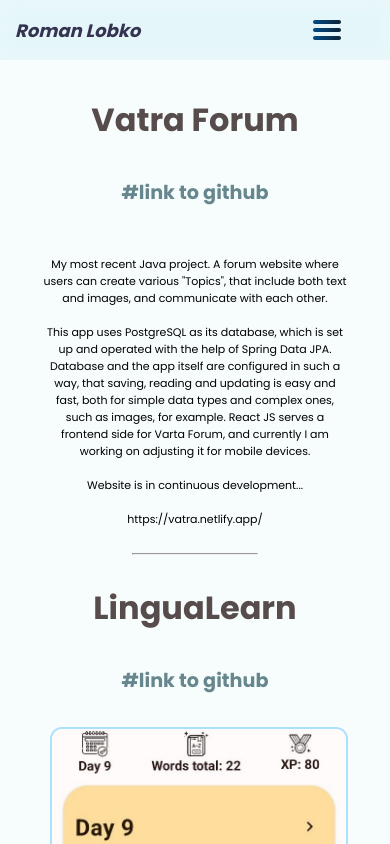
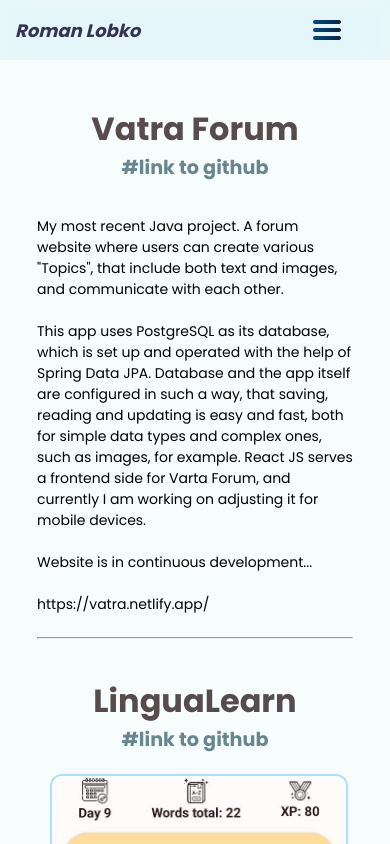
Before and after one commit to RomanLobko231/my-portfolio-webpage, a React (Create React App) app: page /personal-projects in a window 390 px wide. Shown: the top 844 px of the page. Built offline with nearby package versions, Linux system fonts and the light colour scheme.

Commit message:
minor ui adjustments

```diff
--- a/public/index.html
+++ b/public/index.html
@@ -3,7 +3,7 @@
   <head>
     <meta charset="utf-8" />
     <meta name="viewport" content="width=device-width, initial-scale=1" />
-    <title>Roman Lobko Website</title>
+    <title>Roman Lobko Portoflio Website</title>
   </head>
   <body>
     <noscript>You need to enable JavaScript to run this app.</noscript>
--- a/src/App.css
+++ b/src/App.css
@@ -15,7 +15,8 @@ body {
   height: 100%;
 }
 
-.navElements {}
+.navElements {
+}
 
 .navElements ul {
   display: flex;
@@ -44,9 +45,8 @@ body {
   display: none;
 }
 
-
 .navElements ul li a.active::after {
-  content: '';
+  content: "";
   position: absolute;
   bottom: -4px;
   left: 0;
@@ -98,7 +98,7 @@ body {
   flex-direction: column;
 }
 
-.about__page{
+.about__page {
   width: 100%;
   margin-top: 60px;
   margin-bottom: 25px;
@@ -106,7 +106,6 @@ body {
   justify-content: center;
   align-items: center;
 }
-
 
 .scroll-down {
   bottom: 70px;
@@ -117,30 +116,53 @@ body {
   text-decoration: none;
   width: 30px;
   height: 30px;
-  border-bottom: 2px solid #322E30;
-  border-right: 2px solid #322E30;
+  border-bottom: 2px solid #322e30;
+  border-right: 2px solid #322e30;
   -webkit-transform: translate(-50%, 0%) rotate(45deg);
   -moz-transform: translate(-50%, 0%) rotate(45deg);
   transform: translate(-50%, 0%) rotate(45deg);
   -webkit-animation: fade_move_down 3s ease-in-out infinite;
-  -moz-animation:    fade_move_down 3s ease-in-out infinite;
-  animation:         fade_move_down 3s ease-in-out infinite;
+  -moz-animation: fade_move_down 3s ease-in-out infinite;
+  animation: fade_move_down 3s ease-in-out infinite;
 }
-
 
 /*animated scroll arrow animation*/
 @-webkit-keyframes fade_move_down {
-  0%   { -webkit-transform:translate(0,-10px) rotate(45deg); opacity: 0;  }
-  50%  { opacity: 1;  }
-  100% { -webkit-transform:translate(0,10px) rotate(45deg); opacity: 0; }
+  0% {
+    -webkit-transform: translate(0, -10px) rotate(45deg);
+    opacity: 0;
+  }
+  50% {
+    opacity: 1;
+  }
+  100% {
+    -webkit-transform: translate(0, 10px) rotate(45deg);
+    opacity: 0;
+  }
 }
 @-moz-keyframes fade_move_down {
-  0%   { -moz-transform:translate(0,-10px) rotate(45deg); opacity: 0;  }
-  50%  { opacity: 1;  }
-  100% { -moz-transform:translate(0,10px) rotate(45deg); opacity: 0; }
+  0% {
+    -moz-transform: translate(0, -10px) rotate(45deg);
+    opacity: 0;
+  }
+  50% {
+    opacity: 1;
+  }
+  100% {
+    -moz-transform: translate(0, 10px) rotate(45deg);
+    opacity: 0;
+  }
 }
 @keyframes fade_move_down {
-  0%   { transform:translate(0,-10px) rotate(45deg); opacity: 0;  }
-  50%  { opacity: 1;  }
-  100% { transform:translate(0,10px) rotate(45deg); opacity: 0; }
+  0% {
+    transform: translate(0, -10px) rotate(45deg);
+    opacity: 0;
+  }
+  50% {
+    opacity: 1;
+  }
+  100% {
+    transform: translate(0, 10px) rotate(45deg);
+    opacity: 0;
+  }
 }
--- a/src/components/UI/blogConstruction/Construction.module.css
+++ /dev/null
@@ -1,9 +0,0 @@
-.container{
-    display: 'flex';
-    height: '100%';
-    width: '100%';
-    justify-content: 'center';
-    align-items: 'center';
-    flex-direction: 'column';
-    padding: 24px;
-}
--- a/src/components/UI/greetings/GreetingsComponent.module.css
+++ b/src/components/UI/greetings/GreetingsComponent.module.css
@@ -29,20 +29,19 @@
   color: #2f234f;
 }
 
-.body__text{
-    font-size: 17px;
+.body__text {
+  font-size: 20px;
   color: #786362;
+  font-weight: 600;
 }
 
-.end__text{
+.end__text {
   font-size: 23px;
-    color: #5A7179;
+  color: #5a7179;
+  font-weight: 600;
 }
 
-
-
 @media (max-width: 1050px) {
-
   .container {
     display: flex;
     flex-direction: column;
@@ -66,18 +65,16 @@
     max-width: 175px;
   }
 
-
-    .body__text{
+  .body__text {
     font-size: 13px;
     color: #786362;
   }
 
-    .end__text{
+  .end__text {
     margin-top: 10%;
     font-size: 20px;
-        color: #5A7179;
+    color: #5a7179;
     text-align: center;
-
   }
 
   .title__text {
@@ -85,5 +82,4 @@
     color: #2f234f;
     text-align: center;
   }
-
 }
--- a/src/components/UI/projectItem/Project.jsx
+++ b/src/components/UI/projectItem/Project.jsx
@@ -1,16 +1,30 @@
 import Carousel from "../carousel/Carousel";
-import cl from "./Project.module.css"
+import cl from "./Project.module.css";
 
-const Project = ({project}) => {
-
+const Project = ({ project }) => {
   return (
     <div className={cl.container}>
       <div className={cl.project__title}>
-                <h1 style={{color: '#574c4c'}}>{project.name}</h1>
-                {project.link !== '' && <a target='_blank' rel='noopener noreferrer' href={project.link}>#link to github</a>}
+        <h1
+          style={{ color: "#574c4c", marginBottom: "0px", marginTop: "30px" }}
+        >
+          {project.name}
+        </h1>
+        {project.link !== "" && (
+          <a
+            target="_blank"
+            style={{ margin: "0px" }}
+            rel="noopener noreferrer"
+            href={project.link}
+          >
+            #link to github
+          </a>
+        )}
       </div>
       {project.src && <Carousel images={project.src} />}
-                <p style={{whiteSpace: 'pre-line'}}className={cl.project__description}>{project.description}</p>
+      <p style={{ whiteSpace: "pre-line" }} className={cl.project__description}>
+        {project.description}
+      </p>
     </div>
   );
 };
--- a/src/components/UI/projectItem/Project.module.css
+++ b/src/components/UI/projectItem/Project.module.css
@@ -5,7 +5,6 @@
   gap: 20px;
   width: 80vw;
   max-width: 2000px;
-
 }
 
 .project__title {
@@ -15,7 +14,7 @@
   justify-content: center;
   flex-wrap: wrap;
   align-items: center;
-    gap: 16px
+  gap: 16px;
 }
 
 .project__description {
@@ -23,8 +22,8 @@
   font-size: larger;
 }
 
-@media (max-width: 1050px){
-    .project__title{
+@media (max-width: 1050px) {
+  .project__title {
     width: 90%;
     display: flex;
     flex-direction: column;
@@ -35,9 +34,8 @@
 
   .project__description {
     width: 90%;
-        padding: 6px;
-        font-size: 11px;
-        text-align: center;
+    font-size: 14px;
+    text-align: start;
   }
 
   .container {
--- a/src/components/UI/projectItem/ProjectWithLine.jsx
+++ b/src/components/UI/projectItem/ProjectWithLine.jsx
@@ -1,11 +1,11 @@
 import Project from "./Project";
-import cl from './ProjectWithLine.module.css'
-const ProjectWithLine = ({project, projects, index}) => {
+import cl from "./ProjectWithLine.module.css";
+const ProjectWithLine = ({ project, projects, index }) => {
   return (
     <div className={cl.container}>
-           <Project project={project}/>
-           <hr style={{width: '40%'}}/>
-        </div>
+      <Project project={project} />
+      <hr className={cl.divider} />
+    </div>
   );
 };
 
--- a/src/components/UI/projectItem/ProjectWithLine.module.css
+++ b/src/components/UI/projectItem/ProjectWithLine.module.css
@@ -1,8 +1,17 @@
 .container {
-    display: flex;
-    justify-content: center;
-    flex-direction: column;
-    align-items: center;
+  display: flex;
+  justify-content: center;
+  flex-direction: column;
+  align-items: center;
+  width: 90%;
+}
 
-    width: 90%;
+.divider {
+  width: 67%;
 }
+
+@media (max-width: 700px) {
+  .divider {
+    width: 100%;
+  }
+}
--- a/src/components/pages/Projects.jsx
+++ b/src/components/pages/Projects.jsx
@@ -1,15 +1,22 @@
-import {projects} from "../../personalProjects";
+import { projects } from "../../personalProjects";
 import ProjectWithLine from "../UI/projectItem/ProjectWithLine";
 
 const Projects = () => {
   return (
-     <div className='projects__page'>
-        {projects.map( (project, index) =>
-               <ProjectWithLine project={project} projects={projects} index={index}/>
-        )}
-        <a color='#5A7179' style={{textAlign: 'center', fontSize:'smaller'}}target='_blank' rel='noopener noreferrer' href="https://github.com/RomanLobko231">For Java Backend projects, please visit my Github</a>
+    <div className="projects__page">
+      {projects.map((project, index) => (
+        <ProjectWithLine project={project} projects={projects} index={index} />
+      ))}
+      {/* <a
+        color="#5A7179"
+        style={{ textAlign: "center", fontSize: "smaller" }}
+        target="_blank"
+        rel="noopener noreferrer"
+        href="https://github.com/RomanLobko231"
+      >
+        For Java Backend projects, please visit my Github
+      </a> */}
     </div>
-
   );
 };
 
```
Also changed, not shown: src/App.js (+5 -8 lines), src/components/UI/blogConstruction/Construction.jsx (deleted, +0 -14 lines), public/pers_photo3.jpg (deleted), 1 other file (tests, documents, lock files or other folders). Lines whose indentation alone changed are shown as unchanged.
